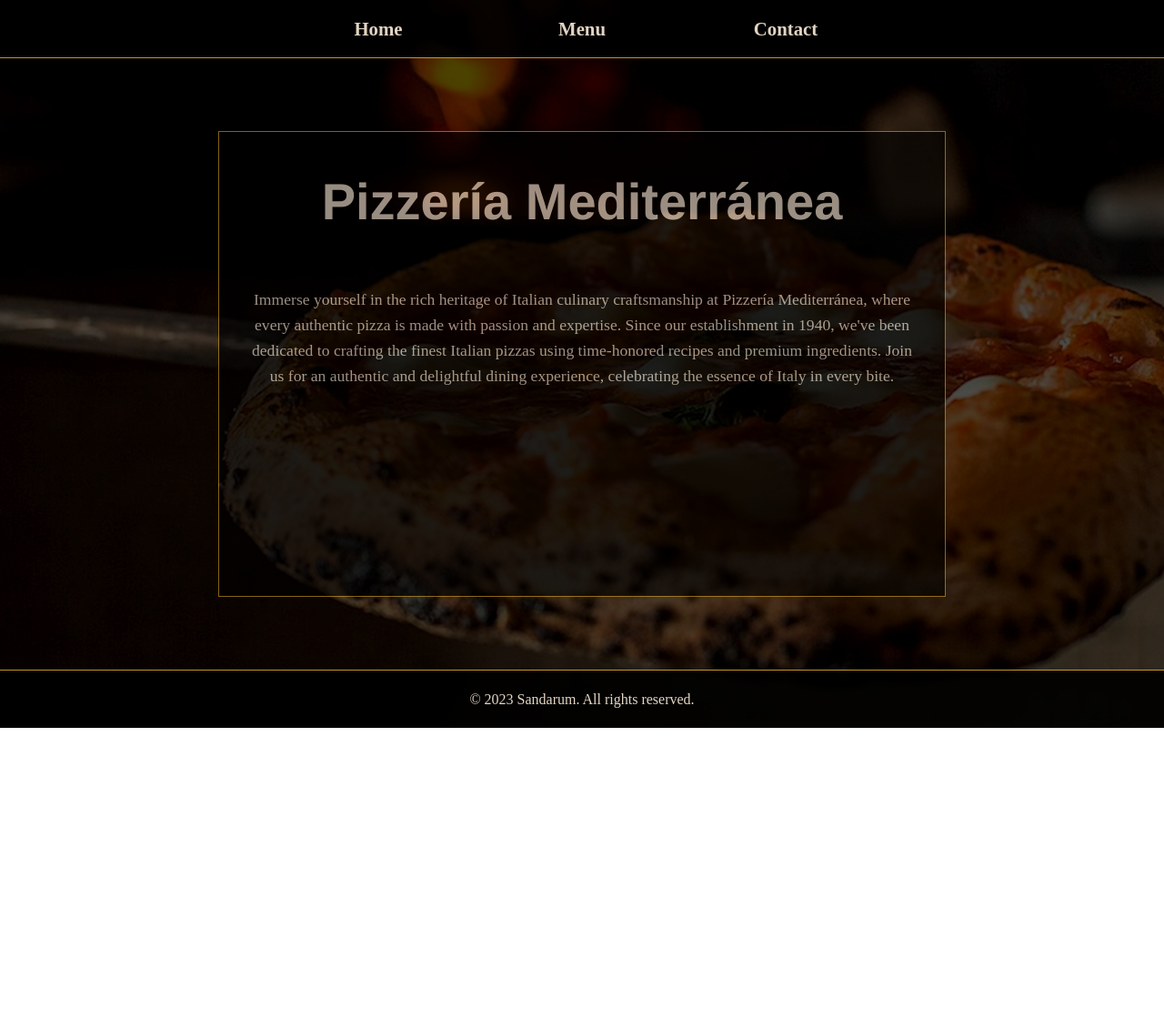
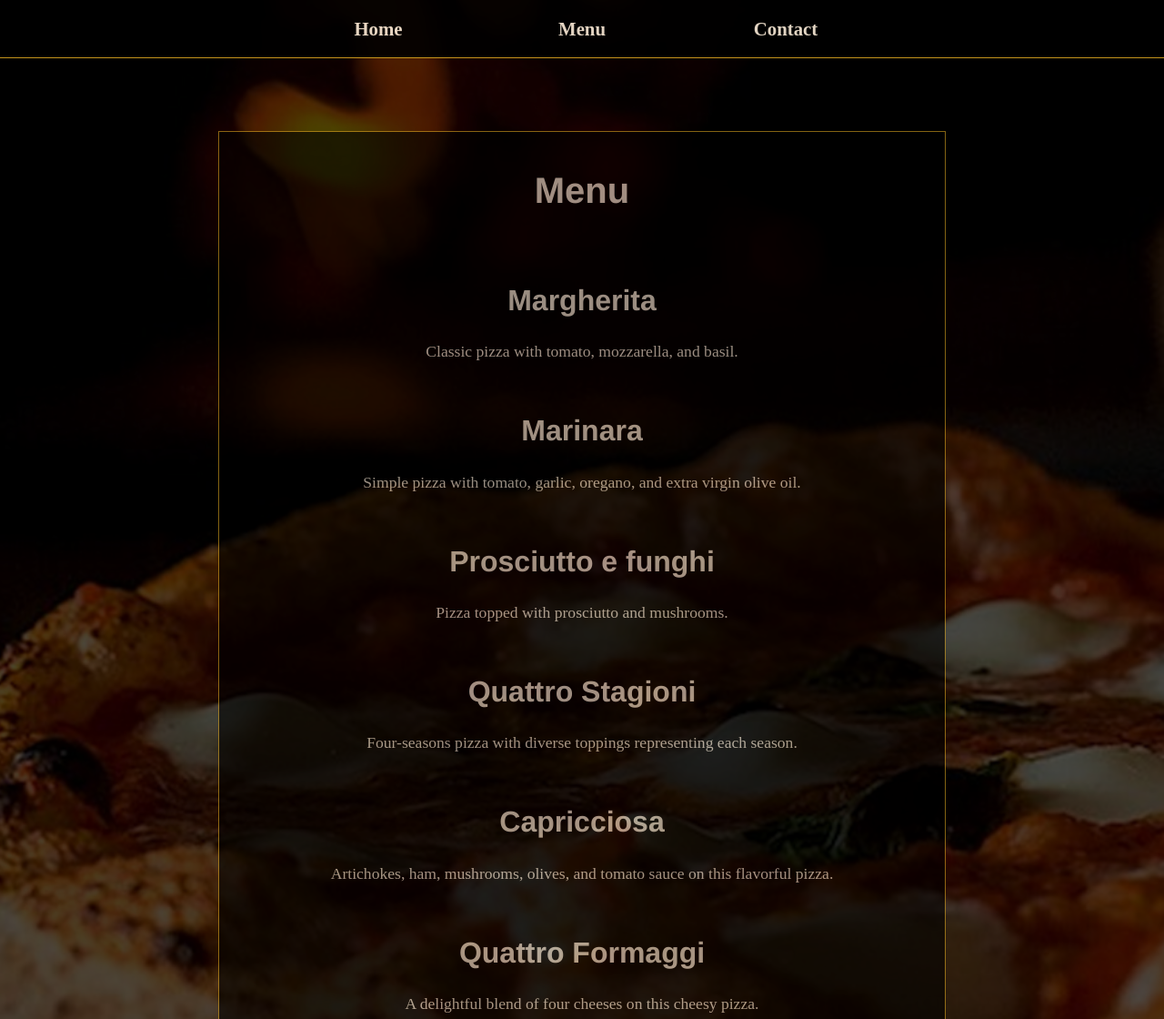
Before and after one commit to sandarum/restaurant-page, a website built with webpack: page dist/index.html in a window 1280 px wide. Shown: the top 1120 px of the page at 91% size. Before the commit the page ends 800 px from the top, so only its background shows below. Built offline with nearby package versions, Linux system fonts and the light colour scheme; a web font is replaced by a local one.

Commit message:
Add menu.js, contact.js and functions

```diff
--- /dev/null
+++ b/src/contact.js
@@ -0,0 +1,19 @@
+import './style.css';
+
+export function contactLayout() {
+    const element = document.createElement('div');
+    const heading = document.createElement('h2');
+    const phoneNum = document.createElement('h3');
+    const address = document.createElement('p');
+
+    heading.textContent = "Contact Us";
+    phoneNum.textContent = "(123) 456-7890"
+    address.textContent = "Via Santa Teresa 150, Sarteano, Siena 53047"
+
+    element.appendChild(heading);
+    element.appendChild(phoneNum);
+    element.appendChild(address);
+    element.classList.add('inner');
+
+    return element;
+}
--- a/src/index.js
+++ b/src/index.js
@@ -1,8 +1,12 @@
 import { layout } from "./page-load";
 import { homeLayout } from "./home";
+import { contactLayout } from "./contact";
+import { menuLayout } from "./menu";
 
 const content = document.querySelector('#content');
 content.appendChild(layout());
 
 const container = document.querySelector('.container');
-container.appendChild(homeLayout());
+//container.appendChild(homeLayout());
+//container.appendChild(contactLayout());
+container.appendChild(menuLayout());
--- /dev/null
+++ b/src/menu.js
@@ -0,0 +1,60 @@
+import './style.css';
+
+export function menuLayout() {
+    const element = document.createElement('div');
+    const heading = document.createElement('h2');
+
+    heading.textContent = "Menu";
+    element.appendChild(heading);
+    element.classList.add('inner');
+
+    const menuItems = [
+        {
+            name: "Margherita",
+            desc: "Classic pizza with tomato, mozzarella, and basil."
+        },
+        {
+            name: "Marinara",
+            desc: "Simple pizza with tomato, garlic, oregano, and extra virgin olive oil."
+        },
+        {
+            name: "Prosciutto e funghi",
+            desc: "Pizza topped with prosciutto and mushrooms."
+        },
+        {
+            name: "Quattro Stagioni",
+            desc: "Four-seasons pizza with diverse toppings representing each season."
+        },
+        {
+            name: "Capricciosa",
+            desc: "Artichokes, ham, mushrooms, olives, and tomato sauce on this flavorful pizza."
+        },
+        {
+            name: "Quattro Formaggi",
+            desc: "A delightful blend of four cheeses on this cheesy pizza."
+        },
+        {
+            name: "Diavola",
+            desc: "Spicy pizza featuring hot peppers and spicy salami."
+        },
+        {
+            name: "Frutti di Mare",
+            desc: "Seafood lovers' pizza with an array of delicious seafood toppings."
+        },
+
+    ];
+
+    menuItems.forEach(item => {
+        const itemContainer = document.createElement('div');
+        const itemName = document.createElement('h3');
+        const itemDescription = document.createElement('p');
+        itemName.textContent = item.name;
+        itemDescription.textContent = item.desc;
+        itemContainer.appendChild(itemName);
+        itemContainer.appendChild(itemDescription);
+        itemContainer.classList.add('itemContainer');
+        element.appendChild(itemContainer);
+    });
+
+    return element;
+}
--- a/src/style.css
+++ b/src/style.css
@@ -159,7 +159,32 @@ main {
     padding-bottom: 3rem;
 }
 
+.inner h2 {
+    font-weight: 800;
+    font-size: 2.5rem;
+    font-family: Helvetica, sans-serif;
+    text-align: center;
+    padding-bottom: 3rem;
+}
+
+.inner h3 {
+    font-weight: 600;
+    font-size: 2rem;
+    font-family: Helvetica, sans-serif;
+    text-align: center;
+    padding-bottom: 2rem;
+}
+
 .inner p {
     font-size: 1.1rem;
     text-align: center;
 }
+
+.itemContainer {
+    padding-top: 1rem;
+    padding-bottom: 2rem;
+}
+
+.itemContainer > h3 {
+    padding-bottom: 1rem;
+}
```
